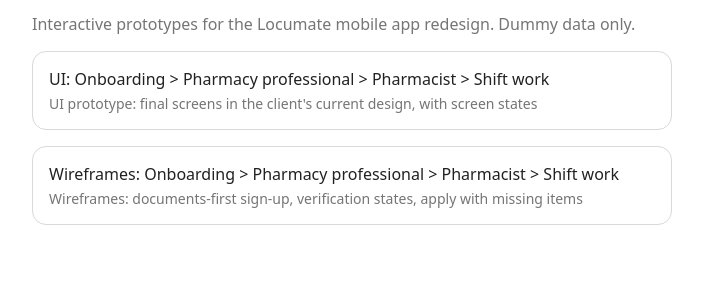
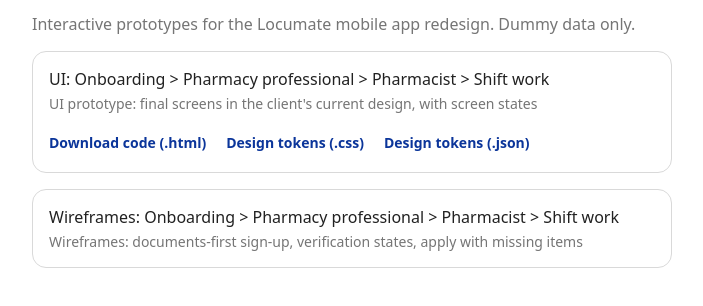
Before and after one commit to zaaapx/locumate, a plain HTML site: page index.html in a window 1280 px wide. Shown: the part 100-406 px from the top of the page, without its empty margins (288-991 px from the left). Drawn offline with Linux system fonts and the light colour scheme.

Commit message:
Menu: downloads (code, design tokens .css/.json) under the UI prototype; remove the download links from the prototype panel
Co-Authored-By: Claude Opus 5.5 <noreply@anthropic.com>
Claude-Session: https://claude.ai/code/session_01A4M2VdbVokwoUc8VnVH1jN

```diff
--- a/index.html
+++ b/index.html
@@ -22,12 +22,20 @@
   .sh .x{width:36px;height:36px;border-radius:18px;border:1px solid #D9D9D9;background:#fff;font-size:18px;line-height:1;flex:none;cursor:pointer}
   .sh .s{color:#757575;font-size:14px;margin:0 0 8px}
   .sh a{margin-top:8px;min-height:24px}
+  /* a prototype card with downloads for developers */
+  .card{margin-top:16px;border:1px solid #D9D9D9;border-radius:14px}
+  .card:has(a.main:hover){border-color:#0B359A}
+  .card>a.main{margin:0;border:0;border-radius:14px}
+  .dl{display:flex;flex-wrap:wrap;gap:8px 20px;padding:0 16px 16px}
+  .dl a{display:inline-block;margin:0;padding:4px 0;border:0;border-radius:0;color:#0B359A;font-size:14px;font-weight:600}
+  .dl a:hover{text-decoration:underline}
 </style>
 </head>
 <body>
 <h1>Locumate prototypes</h1>
 <p>Interactive prototypes for the Locumate mobile app redesign. Dummy data only.</p>
-<a href="onboarding-pharmacy-ui/index.html" data-scen>UI: Onboarding &gt; Pharmacy professional &gt; Pharmacist &gt; Shift work<span>UI prototype: final screens in the client's current design, with screen states</span></a>
+<div class="card"><a class="main" href="onboarding-pharmacy-ui/index.html" data-scen>UI: Onboarding &gt; Pharmacy professional &gt; Pharmacist &gt; Shift work<span>UI prototype: final screens in the client's current design, with screen states</span></a>
+<div class="dl"><a href="onboarding-pharmacy-ui/index.html" download="locumate-onboarding-pharmacist-shift-work.html" title="The prototype as one HTML file: markup, styles and logic of every screen and state">Download code (.html)</a><a href="tokens/locumate-tokens.css" download="locumate-tokens.css" title="Figma colours, type, spacing, radii and shadows as CSS variables, plus Element Plus 1.0.2 theme variables">Design tokens (.css)</a><a href="tokens/locumate-tokens.json" download="locumate-tokens.json" title="The same tokens in the W3C design tokens format">Design tokens (.json)</a></div></div>
 <a href="onboarding-pharmacy-wireframes/index.html" data-scen>Wireframes: Onboarding &gt; Pharmacy professional &gt; Pharmacist &gt; Shift work<span>Wireframes: documents-first sign-up, verification states, apply with missing items</span></a>
 <div class="ov" onclick="closeSc()"></div><div class="sh" role="dialog" aria-modal="true" aria-labelledby="shT"><div class="hd"><b id="shT"></b><button class="x" aria-label="Close" onclick="closeSc()">✕</button></div><p class="s">Choose a scenario</p><div id="shL"></div></div>
 <script>
```
Also changed, not shown: onboarding-pharmacy-ui/index.html (+2 -2 lines), 1 other file.
